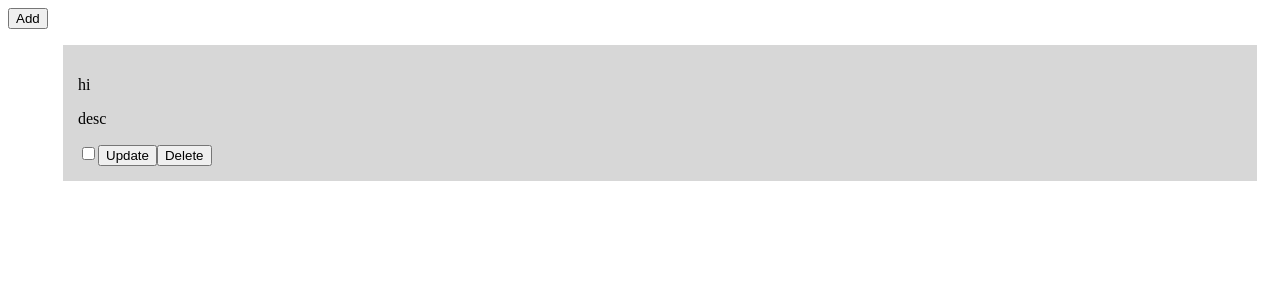
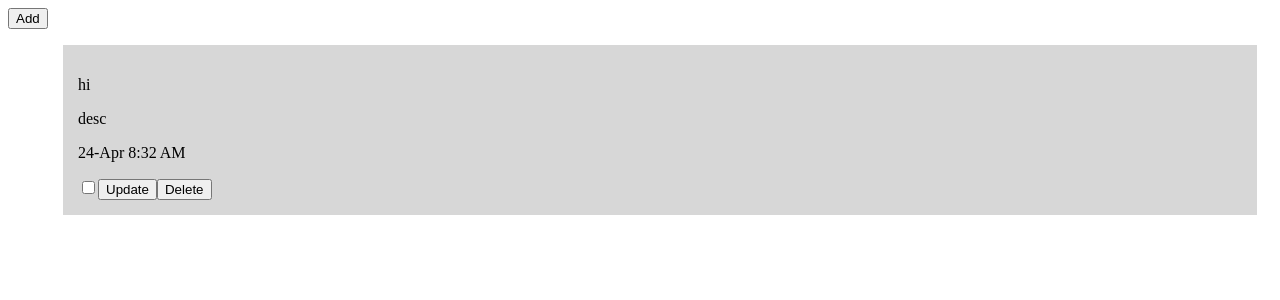
Before and after one commit to GSG-G11/todo-mohammad-nada, a React (Create React App) app: page / in a window 1280 px wide. Shown: the top 300 px of the page. Built offline with nearby package versions, Linux system fonts and the light colour scheme.

Commit message:
Format Date and Time

```diff
--- a/src/App.js
+++ b/src/App.js
@@ -10,7 +10,7 @@ export default class App extends Component {
         id: 1515515,
         title: 'hi',
         desc: 'desc',
-        time: '',
+        time: '2022-04-24T08:32',
         label: '',
         isDone: false,
       },
--- a/src/components/Modal/Card.jsx
+++ b/src/components/Modal/Card.jsx
@@ -5,12 +5,45 @@ export default function Card({
   changeCheck,
   deleteTask,
 }) {
+  let formatedTime = '';
+  // Format Date
+  const formatDate = (taskDate) => {
+    let d = new Date(taskDate),
+      mo = new Intl.DateTimeFormat('en', {
+        month: 'short',
+      }).format(d),
+      da = new Intl.DateTimeFormat('en', {
+        day: '2-digit',
+      }).format(d);
+    let getDateFormat = `${da}-${mo}`;
+    return getDateFormat;
+  };
+
+  // Format Time
+  const formatTime = (taskTime) => {
+    let timeformat = taskTime.split(':'),
+      hours = timeformat[0],
+      minutes = timeformat[1],
+      ampm = hours >= 12 ? 'PM' : 'AM';
+    hours = hours % 12;
+    hours = hours ? hours : 12;
+    let strTime = `${hours}:${minutes} ${ampm}`;
+    return strTime;
+  };
+
+  // Format Date and Time
+  if (time) {
+    formatedTime = `${formatDate(time.split('T')[0])}  ${formatTime(
+      time.split('T')[1]
+    )}`;
+  }
+
   return (
     <div className="card">
       <p>{title}</p>
       <p>{desc}</p>
       <p>{label !== 'select a label' && label}</p>
-      <p>{time}</p>
+      <p>{time && formatedTime} </p>
       <label>
         <input
           type="checkbox"
```
